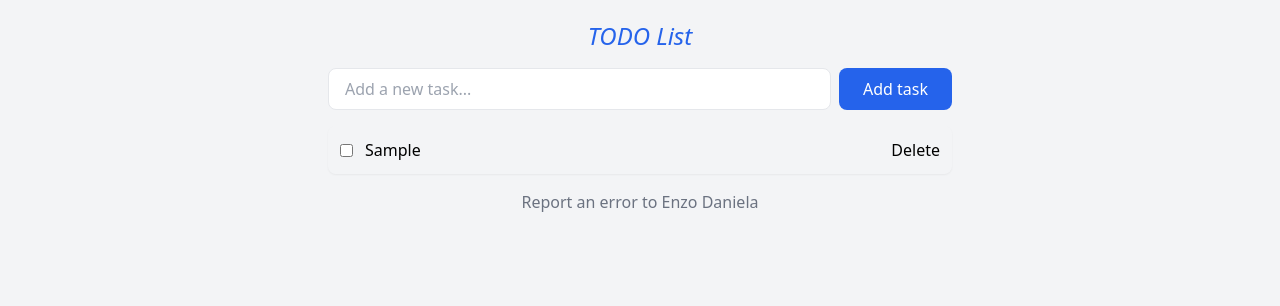
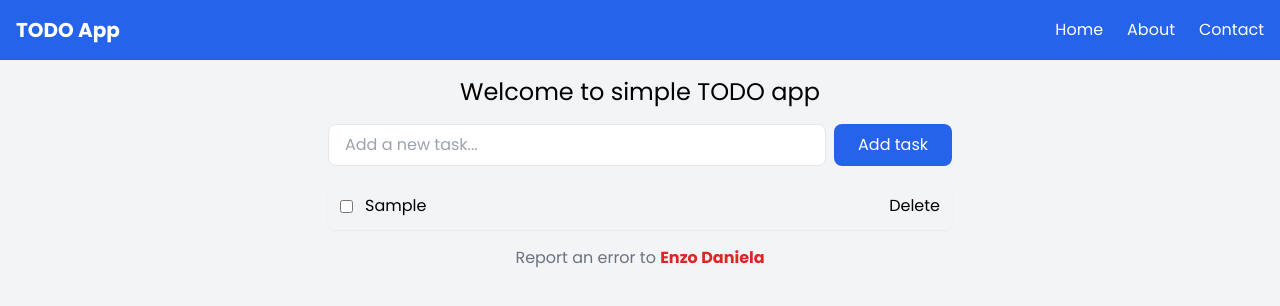
Before and after one commit to EnzoSoti/TodoList, a website: page index.html in a window 1280 px wide. Both pictures are taken after typing "Sample" into the empty fields and a click on the button "Add task". Drawn offline with nearby package versions, Linux system fonts and the light colour scheme; some packages are replaced by stand-ins of ours; a script that the page names is missing.

Commit message:
added: navigation bar

```diff
--- a/index.html
+++ b/index.html
@@ -4,17 +4,31 @@
     <meta charset="UTF-8">
     <meta name="viewport" content="width=device-width, initial-scale=1.0">
     <title>TODO list</title>
+    <!-- Google Fonts: Poppins -->
+    <link href="https://fonts.googleapis.com/css2?family=Poppins:wght@300;400;500;600;700&display=swap" rel="stylesheet">
     <!-- Tailwind CSS -->
     <script src="https://cdn.tailwindcss.com"></script>
-
-
+    <!-- sweetalert -->
     <script src="https://cdn.jsdelivr.net/npm/sweetalert2@11"></script>
 </head>
-<body class="bg-gray-100 pt-5">
+<body class="bg-gray-100 font-poppins">
+
+    <!-- navigation bar -->
+    <nav class="bg-blue-600 py-4">
+        <div class="container mx-auto px-4 flex justify-between items-center">
+            <a href="#" class="text-white text-xl font-bold">TODO App</a>
+            <ul class="flex gap-6">
+                <li><a href="#" class="text-white hover:underline">Home</a></li>
+                <li><a href="#" class="text-white hover:underline">About</a></li>
+                <li><a href="#" class="text-white hover:underline">Contact</a></li>
+            </ul>
+        </div>
+    </nav>
+
     <div class="container mx-auto px-4">
         <div class="flex justify-center">
             <div class="w-full md:w-2/3 lg:w-1/2">
-                <h1 class="text-center text-blue-600 text-2xl italic mb-4">TODO List</h1>
+                <h1 class="text-center text-2xl mb-4 mt-4 text-black">Welcome to simple TODO app</h1>
                 <div class="input-group flex gap-2 mb-4">
                     <input class="form-control input-task flex-1 px-4 py-2 border rounded-lg focus:outline-none focus:ring-2 focus:ring-blue-500"
                            type="text"
@@ -33,7 +47,7 @@
                 <div class="text-center mt-4">
                     <a class="btn btn-link report-btn text-gray-500 hover:text-gray-700 transition-colors"
                        href="./404.html">
-                        Report an error to Enzo Daniela
+                        Report an error to <span class="font-extrabold text-red-600">Enzo Daniela</span>
                     </a>
                 </div>
             </div>
@@ -41,5 +55,6 @@
     </div>
 
     <script src="index.js"></script>
+    <script src="poppinsFont.js"></script>
 </body>
 </html>
--- a/index.js
+++ b/index.js
@@ -24,7 +24,7 @@ function addTask() {
     // Create delete button with styling
     const deleteBtn = document.createElement('button');
     deleteBtn.textContent = 'Delete';
-    deleteBtn.className = 'btn btn-primary btn-sm '; // daisyUI button classes
+    deleteBtn.className = 'btn btn-danger btn-sm btn-'; // daisyUI button classes
     deleteBtn.addEventListener('click', () => {
         taskList.removeChild(taskItem);
         Swal.fire({
--- /dev/null
+++ b/poppinsFont.js
@@ -0,0 +1,9 @@
+tailwind.config = {
+    theme: {
+        extend: {
+            fontFamily: {
+                poppins: ['Poppins', 'sans-serif'],
+            },
+        },
+    },
+};
```
